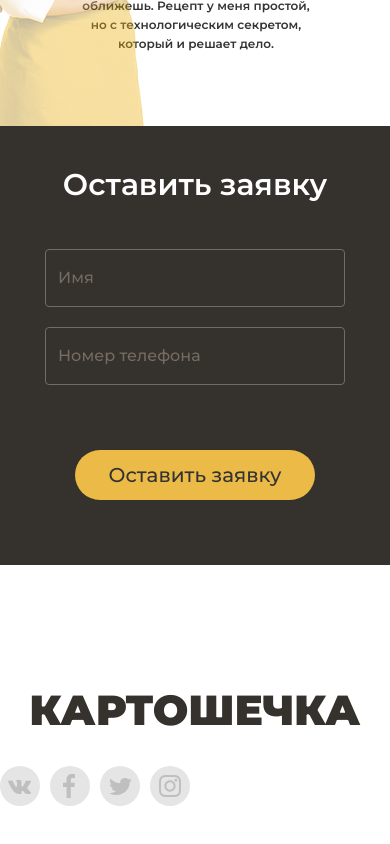
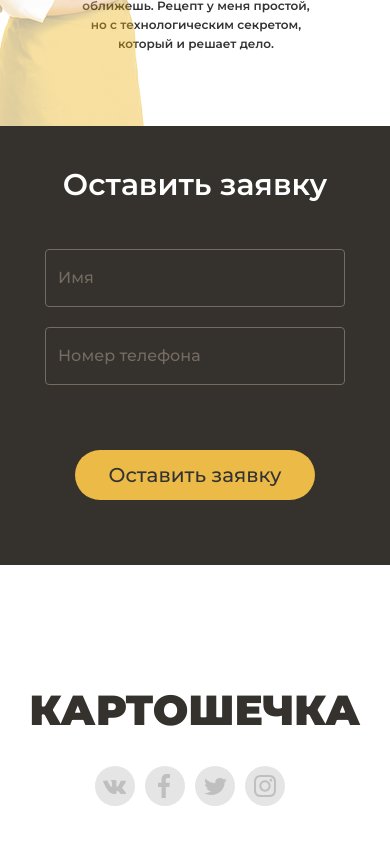
Before and after one commit to Paracells/Potato, a Vue app: page / in a window 390 px wide. Shown: the part 2357-3201 px from the top of the page. Built offline with nearby package versions, Linux system fonts and the light colour scheme.

Commit message:
fixed mobile menu

```diff
--- a/src/components/TheVideo.vue
+++ b/src/components/TheVideo.vue
@@ -25,7 +25,7 @@
                 width="770"
                 height="440"
                 class="video"
-                src="http://www.youtube.com/embed/dQw4w9WgXcQ?autoplay=1"
+                src="https://www.youtube.com/embed/dQw4w9WgXcQ?autoplay=1"
             />
           </div>
         </div>
--- a/src/components/footer/TheFooter.vue
+++ b/src/components/footer/TheFooter.vue
@@ -2,7 +2,7 @@
   <footer class="margin__top">
     <div class="footer__header">КАРТОШЕЧКА</div>
     <div class="footer__icon">
-      <the-icons d-flex justify-content-center  />
+      <the-icons class="d-flex justify-content-center"  />
     </div>
   </footer>
 </template>
--- a/src/components/header/TheHeader.vue
+++ b/src/components/header/TheHeader.vue
@@ -146,7 +146,6 @@ export default {
 
 .mobile__nav {
   background-color: #fff;
-  max-width: 380px;
   width: 100%;
   min-height: 800px;
   height: 100%;
```
